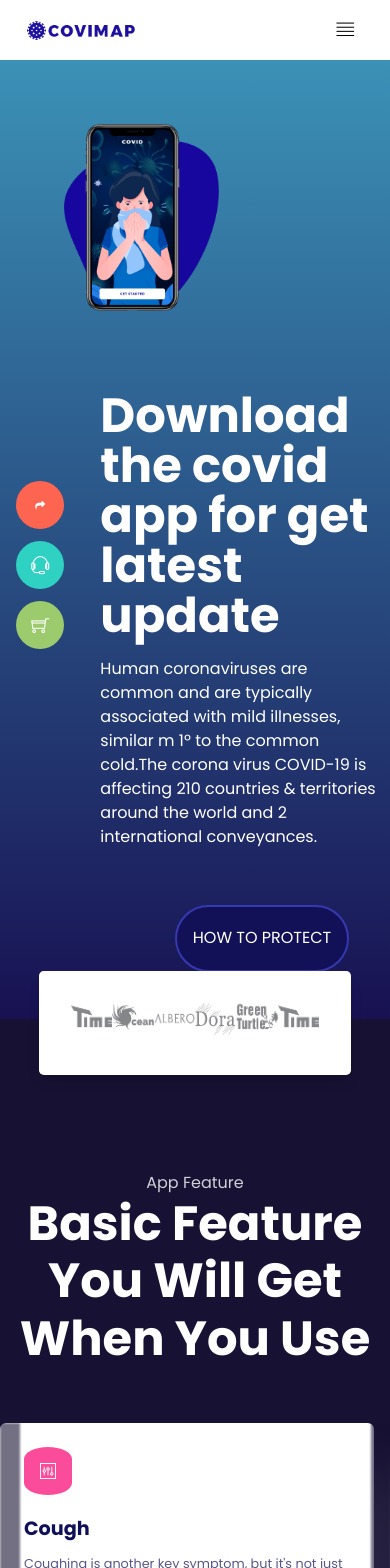
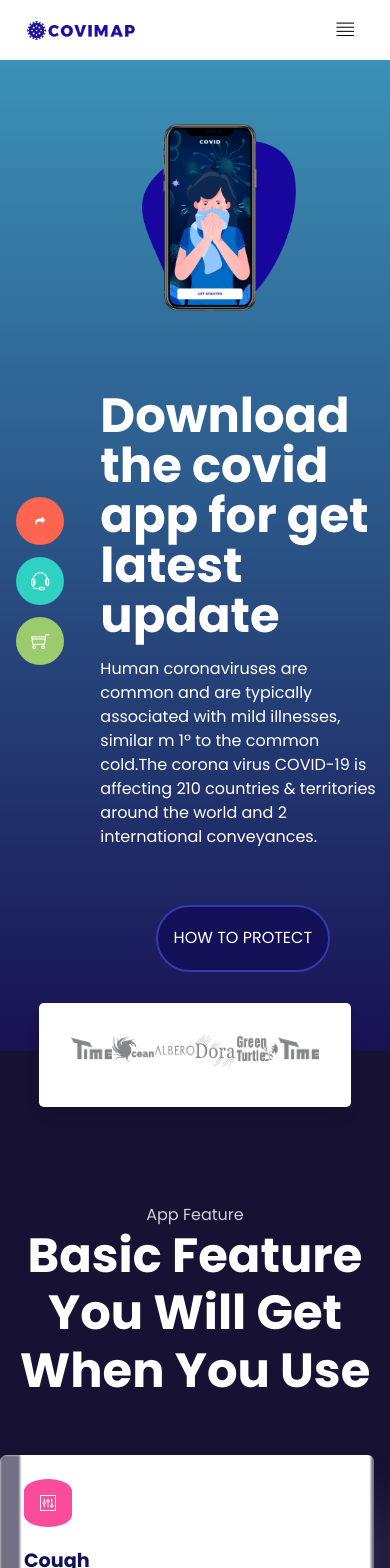
Before and after one commit to BSN-Asumiko/COVID-Tracker, a React (Vite) app: page / in a window 390 px wide. Shown: the top 1568 px of the page. Built offline with nearby package versions, Linux system fonts and the light colour scheme.

Commit message:
Home responsive added to all sections

```diff
--- a/src/components/hompage/appStatistics/appStatisticsMain/AppStatistics.jsx
+++ b/src/components/hompage/appStatistics/appStatisticsMain/AppStatistics.jsx
@@ -4,9 +4,9 @@ import { Button } from "@/components/ui/button"
 const AppStatistics = () => {
     return (
         <div className="mt-[-4em] mb-8">
-        <section className="flex flex-row pt-6 justify-center items-center w-[80%] m-auto gap-[60px]">
-            <img src="/assets/images/mobiles.png" alt="phone with blue background and chart on screen" className="w-[40%] h-[100%]" />
-            <aside className="w-[40%]">
+        <section className="flex flex-col ml:flex-row pt-6 justify-center items-center w-[80%] m-auto gap-[60px]">
+            <img src="/assets/images/mobiles.png" alt="phone with blue background and chart on screen" className="w-[80%] ml:w-[40%] h-[100%]" />
+            <aside className="ml:w-[40%] w-[80%]">
                 <h1 className="text-[xxx-large] font-bold text-[color:var(--col-body)] leading-[50px] mb-6 mt-7">Stay Home, And Pray For Victims</h1>
                 <p className="text-[medium] text-[color:var(--col-body)] opacity-80 font-light">Human coronaviruses are common and are typically associated with mild illness, similar to the common cold.</p>
                 <br/>
--- a/src/components/hompage/articles/articleItem/ArticleItem.jsx
+++ b/src/components/hompage/articles/articleItem/ArticleItem.jsx
@@ -8,7 +8,7 @@ const ArticleItem = ({title, image, alt, className, size,colorP}) => {
                     <p className="text-[small] font-light cursor-pointer"><span className="icon" >&#xE66E; </span> 9 Sept 2020</p>
                     <p className="text-[small] cursor-pointer"><span className="icon" >&#xe644; </span> 21 Comments</p>
                 </div>
-                <h1 className="font-bold pt-2">{title}</h1>
+                <h1 className="font-bold pt-2 ">{title}</h1>
             </div>
             <p className={`underline font-bold opacity-90 text-[small] justify-end cursor-pointer ${colorP}`}>Continue</p>
         </div>
--- a/src/components/hompage/articles/articlesList/ArticlesList.jsx
+++ b/src/components/hompage/articles/articlesList/ArticlesList.jsx
@@ -4,9 +4,9 @@ const ArticlesList = ({className}) => {
 
     return (
         <section className={className}>
-            <ArticleItem title="Can COVID-19 be caught from a person who has no symptoms?" image="/assets/images/blog-1.jpg" alt="image of a microscopic virus" size="w-[7em]" className="flex flex-row gap-[2em] w-[100%] mb-5 justify-center text-[color:var(--col-body)]" colorP="text-[color:var(--col-body)]"/>
-            <ArticleItem title="What you need to know About Novel Corona Virus Covid 19" image="/assets/images/blog-2.jpg" alt="image of Earth with a white mask on top and warning signs around" size="w-[7em]" className="flex flex-row gap-[2em] w-[100%] mb-5 justify-center text-[color:var(--col-body)]" colorP="text-[color:var(--col-body)]"/>
-            <ArticleItem title="What can I do to protect myself and prevent the spread of disease?" size="w-[7em]" image="/assets/images/blog-3.jpg" alt="image of hands handling blood sample" className="flex flex-row gap-[2em] w-[100%] mb-5 justify-center text-[color:var(--col-body)]" colorP="text-[color:var(--col-body)]"/>
+            <ArticleItem title="Can COVID-19 be caught from a person who has no symptoms?" image="/assets/images/blog-1.jpg" alt="image of a microscopic virus" size="h-[100%] w-[7em]" className="flex ml:flex-row flex-col gap-[2em] w-[100%] mb-5 justify-center text-[color:var(--col-body)]" colorP="text-[color:var(--col-body)]"/>
+            <ArticleItem title="What you need to know About Novel Corona Virus Covid 19" image="/assets/images/blog-2.jpg" alt="image of Earth with a white mask on top and warning signs around" size="w-[7em] h-[100%]" className="flex ml:flex-row flex-col gap-[2em] w-[100%] mb-5 justify-center text-[color:var(--col-body)]" colorP="text-[color:var(--col-body)]"/>
+            <ArticleItem title="What can I do to protect myself and prevent the spread of disease?" size="w-[7em] h-[100%]" image="/assets/images/blog-3.jpg" alt="image of hands handling blood sample" className="flex ml:flex-row flex-col gap-[2em] w-[100%] mb-5 justify-center text-[color:var(--col-body)]" colorP="text-[color:var(--col-body)]"/>
         </section>
     )
 }
--- a/src/components/hompage/articles/articlesSection/ArticlesSection.jsx
+++ b/src/components/hompage/articles/articlesSection/ArticlesSection.jsx
@@ -3,8 +3,8 @@ import ArticlesList from "../articlesList/ArticlesList";
 const ArticlesSection = () => {
 
     return (
-        <section className="m-auto w-[60%] mt-[3em] pb-[2em]">
-            <ArticlesList className="flex flex-col gap-[1em] pb-6" />
+        <section className="m-auto ml:w-[60%] w-[80%] mt-[3em] pb-[2em]">
+            <ArticlesList className="flex flex-col gap-[1em] pb-6 content-center" />
         </section>
     )
 }
--- a/src/components/hompage/faq/faqsection/Faq.jsx
+++ b/src/components/hompage/faq/faqsection/Faq.jsx
@@ -2,7 +2,7 @@ import Accordion from "../accordion/Accordion";
 
 const Faq = () => {
     return (
-        <section className="flex flex-col p-6 justify-center gap-5">
+        <section className="flex flex-col justify-center gap-5">
             <div className="text-center w-[50%] m-auto">
                 <p className=" text-[medium] text-[color:var(--col-body)] opacity-80 tracking-[0.1em] ">Faqs</p>
                 <h1 className=" text-[xxx-large] font-bold text-[color:var(--col-body)] leading-[60px]">Frequently Asked Questions</h1>
--- a/src/components/hompage/getApp/GetApp.jsx
+++ b/src/components/hompage/getApp/GetApp.jsx
@@ -6,11 +6,11 @@ const GetApp = () => {
         <section className="mt-32 relative ">
             <div className="bg-[color:var(--col)] pb-8">
                 <div className=" flex flex-row justify-left items-center p-8 bg-gradient-to-l from-cyan-300 to-blue-800 w-[80%] m-auto h-[20%] rounded-[0.5em]">
-                    <section className="w-[52%] ml-16 pb-6">
+                    <section className="ml:w-[52%] w-[100%] ml-16 pb-6">
                         <h1 className="text-[xxx-large] font-bold text-[color:var(--col-body)] leading-[50px] mb-6 mt-7 ">Get the simple app for latest news</h1>
                         <p className=" text-[medium] text-[color:var(--col-body)] opacity-80 font-light">Human coronaviruses are common and are typically associated with mild illnesses, similar to the common cold.</p>
                         <Button variant="destructive2" size="lg" className="bg-[color:var(--col-body)] text-[color:var(--col-common-blue)] uppercase mt-6">Download Now</Button>
-                        <img src="/assets/images/phone-1.png" alt="phone with chart on screen" className="h-[90%] ml-3 absolute right-[18em] bottom-[6em] " />
+                        <img src="/assets/images/phone-1.png" alt="phone with chart on screen" className="h-[90%] ml-3 ml:flex ml:absolute ml:right-[18em] ml:bottom-[6em] hidden" />
                     </section>
 
                 </div>
--- a/src/components/hompage/heroSection/HeroSection.jsx
+++ b/src/components/hompage/heroSection/HeroSection.jsx
@@ -16,14 +16,14 @@ const HeroSection = () => {
                 <span className="icon  text-white  p-1 text-[large]" >&#xE60D;</span>
               </div>
           </div>
-          <div className="flex flex-col ml:flex-row justify-center">
-            <div className="w-[50%] ml:w-[25%] mb-[5em] order-0 ml:order-2">
-                <img src="../assets/images/phones.png" alt="Image girl with Covid at a cellphone" className=" content-center h-auto" />
+          <div className="flex flex-col ml:flex-row justify-center content-center">
+            <div className="w-[50%] m-auto ml:m-0 ml:w-[25%] mb-[5em] order-0 ml:order-2">
+                <img src="../assets/images/phones.png" alt="Image girl with Covid at a cellphone" className=" items-center h-auto" />
             </div>
             <div className="w-[90%] m-auto ml:w-[55%] mr-6 ml-9 flex flex-col justify-start items-center pb-[10%]">
                 <h1 className="text-[xxx-large] font-bold leading-[3.125rem] ml:w-[65%] text-[color:var(--col-body)] ">Download the covid app for get latest update</h1>
                 <p className="text-[color:var(--col-body)] text-[medium] mt-4 ml:w-[65%] pb-4"> Human coronaviruses are common and are typically associated with mild illnesses, similar m 1º  to the common cold.The corona virus COVID-19 is affecting 210 countries & territories around the world and 2 international conveyances. </p>
-                <div className="w-full flex justify-start pl-10 ml-[25%]">
+                <div className="w-full flex justify-start ml:pl-10 ml:ml-[25%] ml-[40%] mb-8">
                   <NavLink to="/tracker" className="mt-10 px-[4cqw] py-[1.2em] rounded-[2.9em] text-[color:var(--col-body)] bg-[color:var(--col-home-protect-btn)] border-[color:var(--col-common-blue)] border-[0.125rem]">
                   HOW TO PROTECT
                   </NavLink>
```
